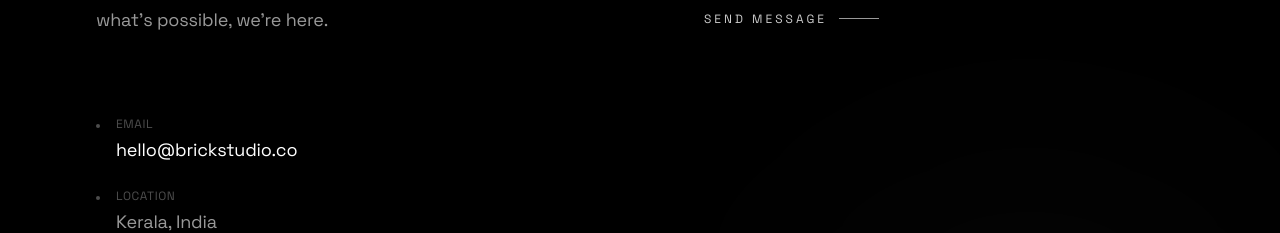
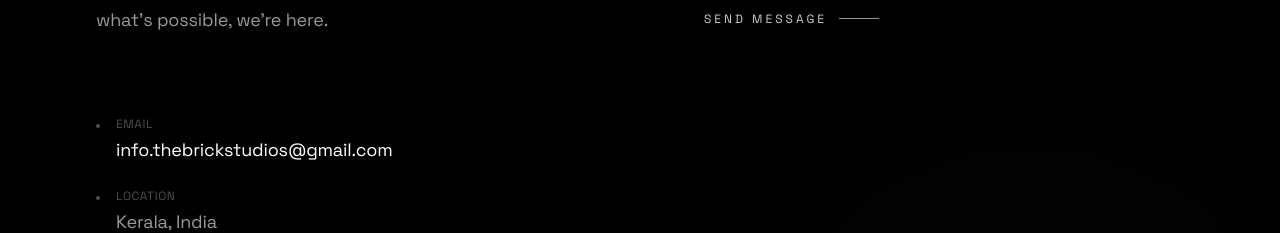
Before and after one commit to beegumfathima/Brick-Studio, a React (Vite) app: page / in a window 1280 px wide. Shown: the part 7143-7376 px from the top of the page. Built offline with nearby package versions, Linux system fonts and the light colour scheme.

Commit message:
Update contact email to info.thebrickstudios@gmail.com

```diff
--- a/src/components/sections/ContactSection.tsx
+++ b/src/components/sections/ContactSection.tsx
@@ -44,8 +44,8 @@ export default function ContactSection() {
                 <div className="w-1 h-1 bg-white/30 rounded-full mt-2" />
                 <div>
                   <div className="text-xs text-white/30 mb-1 tracking-wider">EMAIL</div>
-                  <a href="mailto:hello@brickstudio.co" className="text-base md:text-lg hover:text-white/80 transition-colors">
-                    hello@brickstudio.co
+                  <a href="mailto:info.thebrickstudios@gmail.com" className="text-base md:text-lg hover:text-white/80 transition-colors">
+                    info.thebrickstudios@gmail.com
                   </a>
                 </div>
               </div>
```
